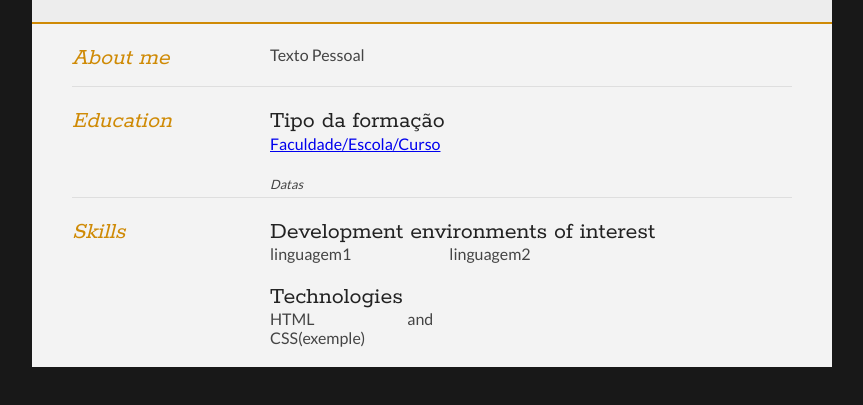
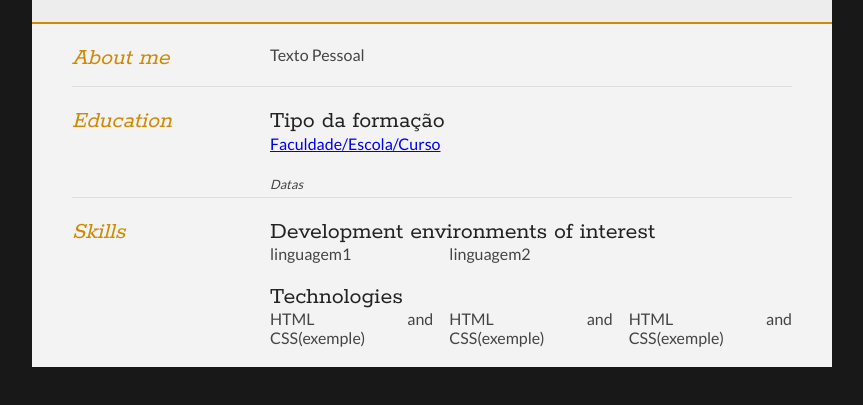
Before and after one commit to TeilorFerrari/TeilorFerrari.github.io, a plain HTML site: page index.html in a window 1280 px wide. Shown: the part 171-576 px from the top of the page, without its empty margins (208-1071 px from the left). Drawn offline with Linux system fonts and the light colour scheme.

Commit message:
Parte de conhecimentos aumentando o numero de tecnologias somente para visual

```diff
--- a/index.html
+++ b/index.html
@@ -87,6 +87,8 @@
 			<div class="sectionContent">
 				<ul class="keySkills">
 					<li>HTML and CSS(exemple)</li>
+					<li>HTML and CSS(exemple)</li>
+					<li>HTML and CSS(exemple)</li>
 				</ul>
 			</div>
 			<div class="clear"></div>
```
